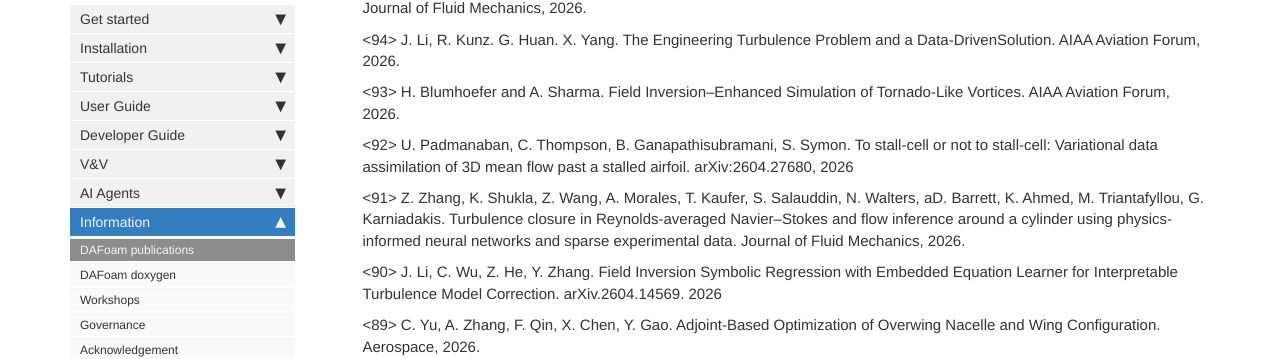
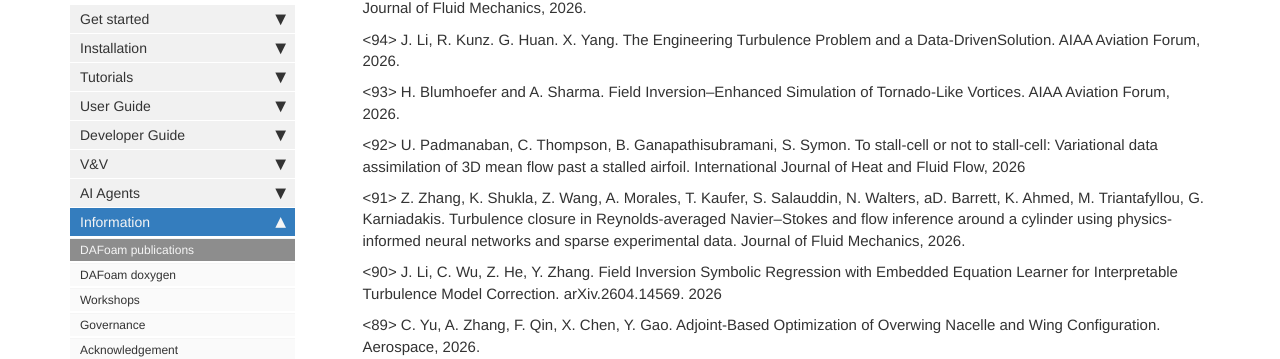
Before and after one commit to DAFoam/DAFoam.github.io, a Jekyll site: the page built from pages/mydoc/mydoc_docs_publications.md, in a window 1280 px wide and 900 px high, scrolled down 402 px. Shown: the part 124-483 px from the top of the window. Built offline with Jekyll 4.4.1, drawn with Linux system fonts in a browser that asks for light colours; comment, search, counter and statistics services are not loaded.

Commit message:
content update

```diff
--- a/pages/mydoc/mydoc_docs_publications.md
+++ b/pages/mydoc/mydoc_docs_publications.md
@@ -27,7 +27,7 @@ The following publications explicitly state that DAFoam was used in their studie
 
 <93> H. Blumhoefer and A. Sharma. Field Inversion–Enhanced Simulation of Tornado-Like Vortices. AIAA Aviation Forum, 2026.
 
-<92> U. Padmanaban, C. Thompson, B. Ganapathisubramani, S. Symon. To stall-cell or not to stall-cell: Variational data assimilation of 3D mean flow past a stalled airfoil. arXiv:2604.27680, 2026
+<92> U. Padmanaban, C. Thompson, B. Ganapathisubramani, S. Symon. To stall-cell or not to stall-cell: Variational data assimilation of 3D mean flow past a stalled airfoil. International Journal of Heat and Fluid Flow, 2026
 
 <91> Z. Zhang, K. Shukla, Z. Wang, A. Morales, T. Kaufer, S. Salauddin, N. Walters, aD. Barrett, K. Ahmed, M. Triantafyllou, G. Karniadakis. Turbulence closure in Reynolds-averaged Navier–Stokes and flow inference around a cylinder using physics-informed neural networks and sparse experimental data. Journal of Fluid Mechanics, 2026.
 
```
